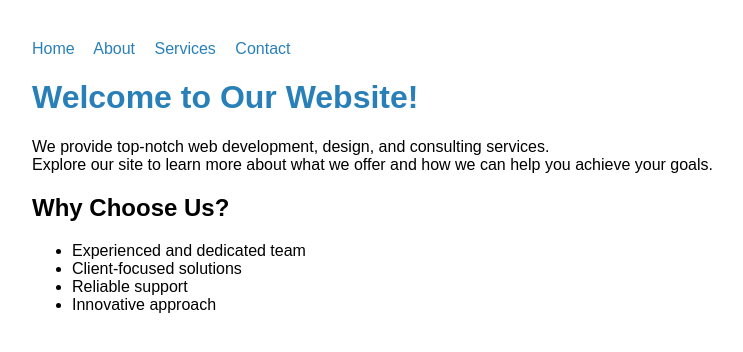
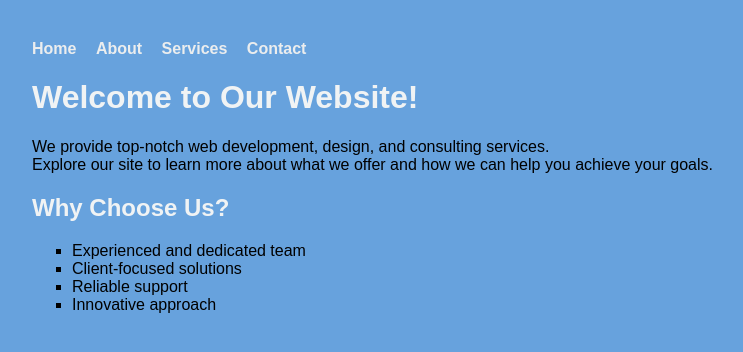
Before and after one commit to hmp36/100_Days_of_Python, a Flask app: page / in a window 1280 px wide. Shown: the top 352 px of the page, without its empty margins (8-751 px from the left). Run offline with Flask 3, Linux system fonts and the light colour scheme.

Commit message:
Python-Flask iterations

```diff
--- /dev/null
+++ b/static/styles.css
@@ -0,0 +1,26 @@
+body {
+    font-family: Arial, sans-serif;
+    margin: 40px;
+    background-color: #67a2dd;
+}
+h1 {
+    color: #f0f3f4;
+    }
+h2 {
+    color: #f0f3f4;
+}
+nav a {
+    margin-right: 15px;
+    text-decoration: none;
+    color: #ebedee;
+    font-weight: bold;
+}
+nav a:hover {
+    text-decoration: underline;
+}
+.intro {
+    margin-top: 20px;
+}
+ul {
+    list-style-type: square;
+}
--- a/templates/about.html
+++ b/templates/about.html
@@ -31,5 +31,11 @@
             <strong>Alex Lee</strong> – Project Manager
         </div>
     </div>
+    <nav>
+        <a href="/">Home</a>
+        <a href="/about">About</a>
+        <a href="/services">Services</a>
+        <a href="/contact">Contact</a>
+    </nav>
 </body>
 </html>
--- a/templates/contact.html
+++ b/templates/contact.html
@@ -19,5 +19,11 @@
 <body>
     <h1>Our Services</h1>
     <p>Details about services offered.</p>
+    <nav>
+        <a href="/">Home</a>
+        <a href="/about">About</a>
+        <a href="/services">Services</a>
+        <a href="/contact">Contact</a>
+    </nav>
 </body>
 </html>
--- a/templates/home.html
+++ b/templates/home.html
@@ -2,13 +2,7 @@
 <html>
 <head>
     <title>Welcome to Our Site</title>
-    <style>
-        body { font-family: Arial, sans-serif; margin: 40px; }
-        h1 { color: #2980b9; }
-        nav a { margin-right: 15px; text-decoration: none; color: #2980b9; }
-        nav a:hover { text-decoration: underline; }
-        .intro { margin-top: 20px; }
-    </style>
+    <link rel="stylesheet" href="{{ url_for('static', filename='styles.css') }}">
 </head>
 <body>
     <nav>
--- a/templates/services.html
+++ b/templates/services.html
@@ -11,5 +11,11 @@
         <li>Consulting</li>
         <li>Technical Support</li>
     </ul>
+    <nav>
+        <a href="/">Home</a>
+        <a href="/about">About</a>
+        <a href="/services">Services</a>
+        <a href="/contact">Contact</a>
+    </nav>
 </body>
 </html>
```
